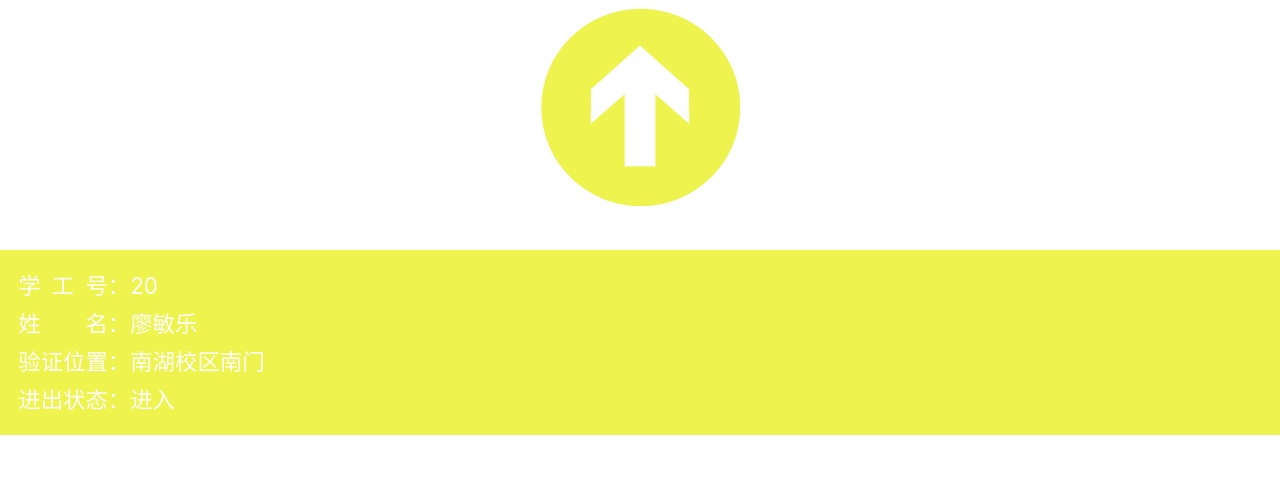
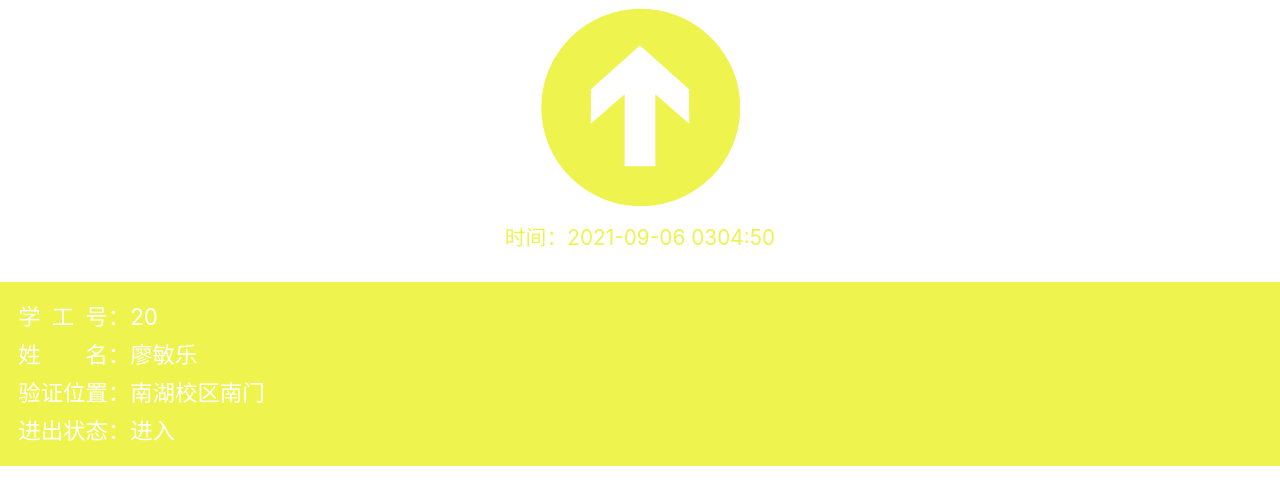
Before and after one commit to Wyman-Wong/test, a plain HTML site: page index.html in a window 1280 px wide. Shown: the part 88-592 px from the top of the page. Drawn offline with Linux system fonts and the light colour scheme.

Commit message:
Update index.html

```diff
--- a/index.html
+++ b/index.html
@@ -48,7 +48,7 @@
 			        var hour =t.getHours();
 			        var minute =t.getMinutes();
 			        var second=t.getSeconds();
-			        var showtime="时间：" + year + "-" + ((month<10)?"0":"") +month + "-" + ((day<10)?"0":"") +day + " "+ ((hour<10)?"0":"":"")+ hour + ((minute<10)?"0":":") + minute + ((second<10)?":0":":") + second;
+			        var showtime="时间：" + year + "-" + ((month<10)?"0":"") +month + "-" + ((day<10)?"0":"") +day + " "+ ((hour<10)?"0":":")+ hour + ((minute<10)?"0":":") + minute + ((second<10)?":0":":") + second;
         			document.write(showtime);
     			</script>
 
```
